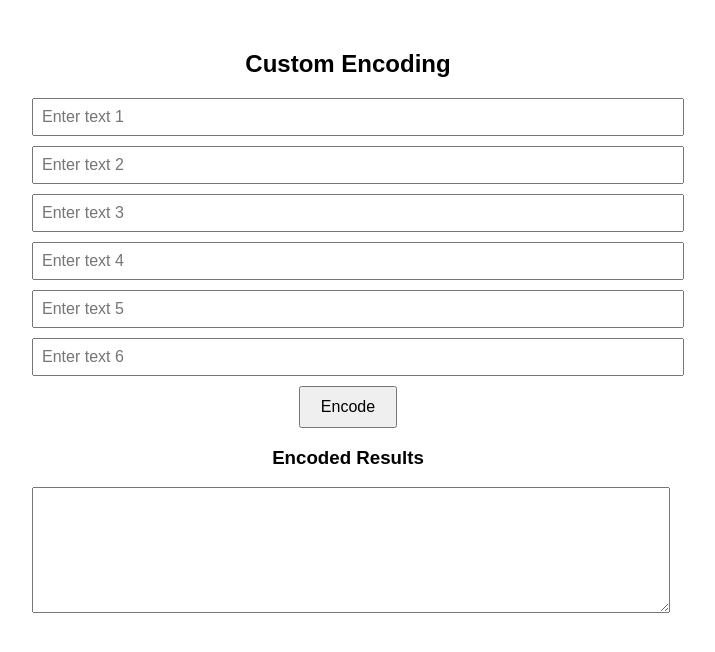
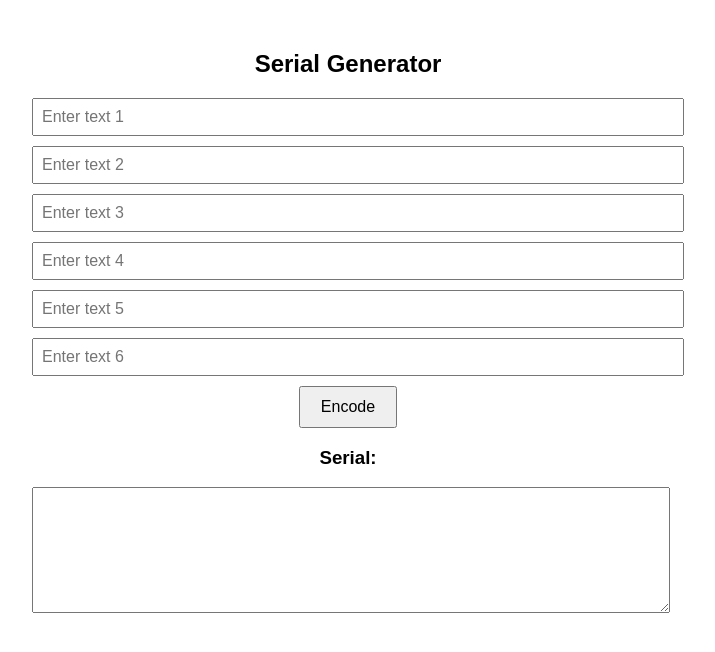
Before and after one commit to YA-Sy/Your-Accountant-System, a Jekyll site: the page serial.html, which Jekyll copies as it is, in a window 1280 px wide. Shown: the top 652 px of the page, without its empty margins (292-1007 px from the left). Built offline with Jekyll 4.4.1, drawn with Linux system fonts in a browser that asks for light colours.

Commit message:
Update serial.html

```diff
--- a/serial.html
+++ b/serial.html
@@ -3,7 +3,7 @@
 <head>
     <meta charset="UTF-8">
     <meta name="viewport" content="width=device-width, initial-scale=1.0">
-    <title>Custom Base64 Encoder</title>
+    <title>Serial Generator</title>
     <style>
         body { font-family: Arial, sans-serif; text-align: center; margin-top: 50px; }
         .container { width: 50%; margin: auto; }
@@ -14,7 +14,7 @@
 <body>
 
     <div class="container">
-        <h2>Custom Encoding</h2>
+        <h2>Serial Generator</h2>
         <input type="text" id="field1" placeholder="Enter text 1">
         <input type="text" id="field2" placeholder="Enter text 2">
         <input type="text" id="field3" placeholder="Enter text 3">
@@ -22,7 +22,7 @@
         <input type="text" id="field5" placeholder="Enter text 5">
         <input type="text" id="field6" placeholder="Enter text 6">
         <button onclick="encodeFields()">Encode</button>
-        <h3>Encoded Results</h3>
+        <h3>Serial:</h3>
         <textarea id="output" rows="8" style="width: 100%;" readonly></textarea>
     </div>
 
```
